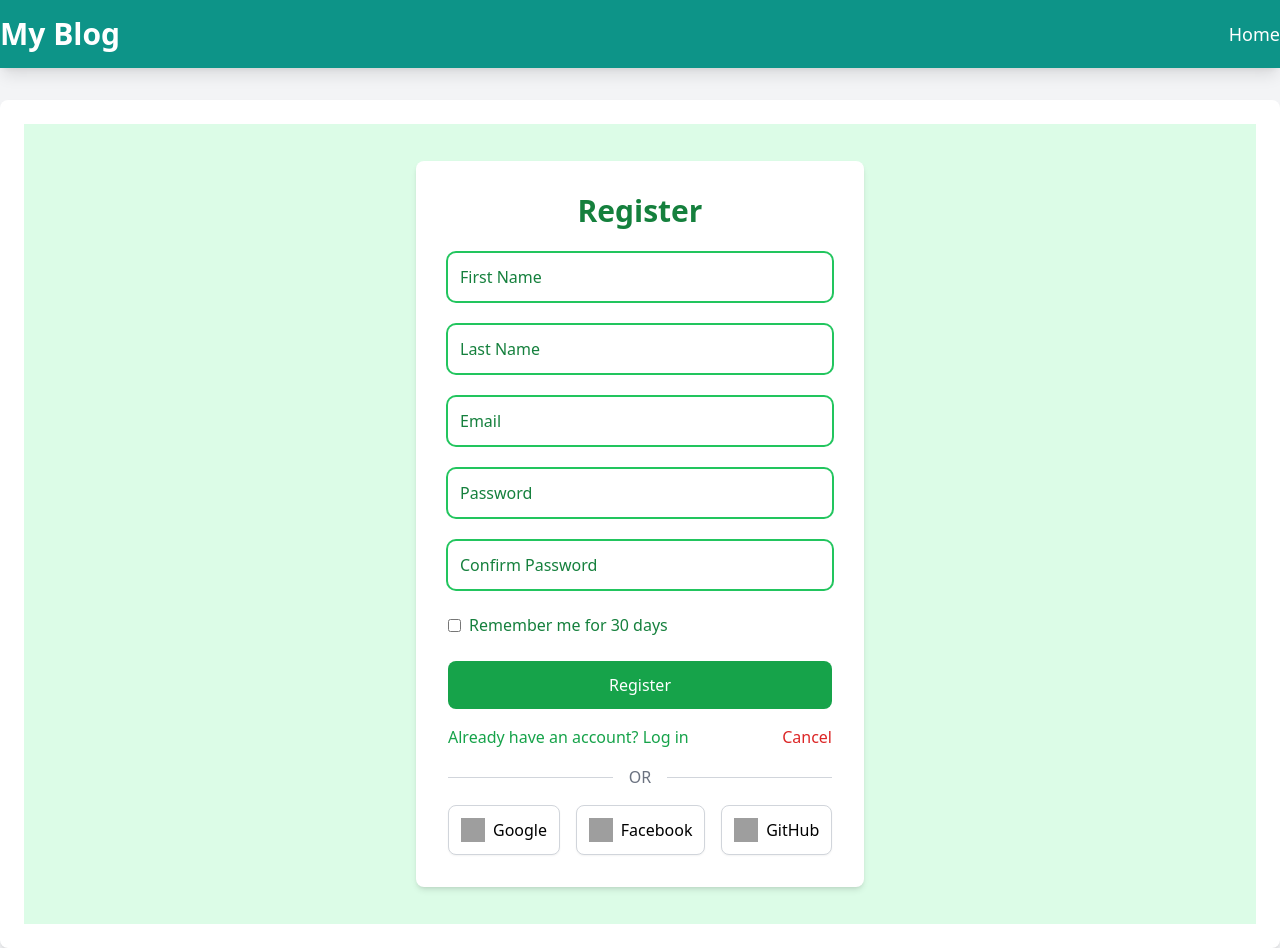
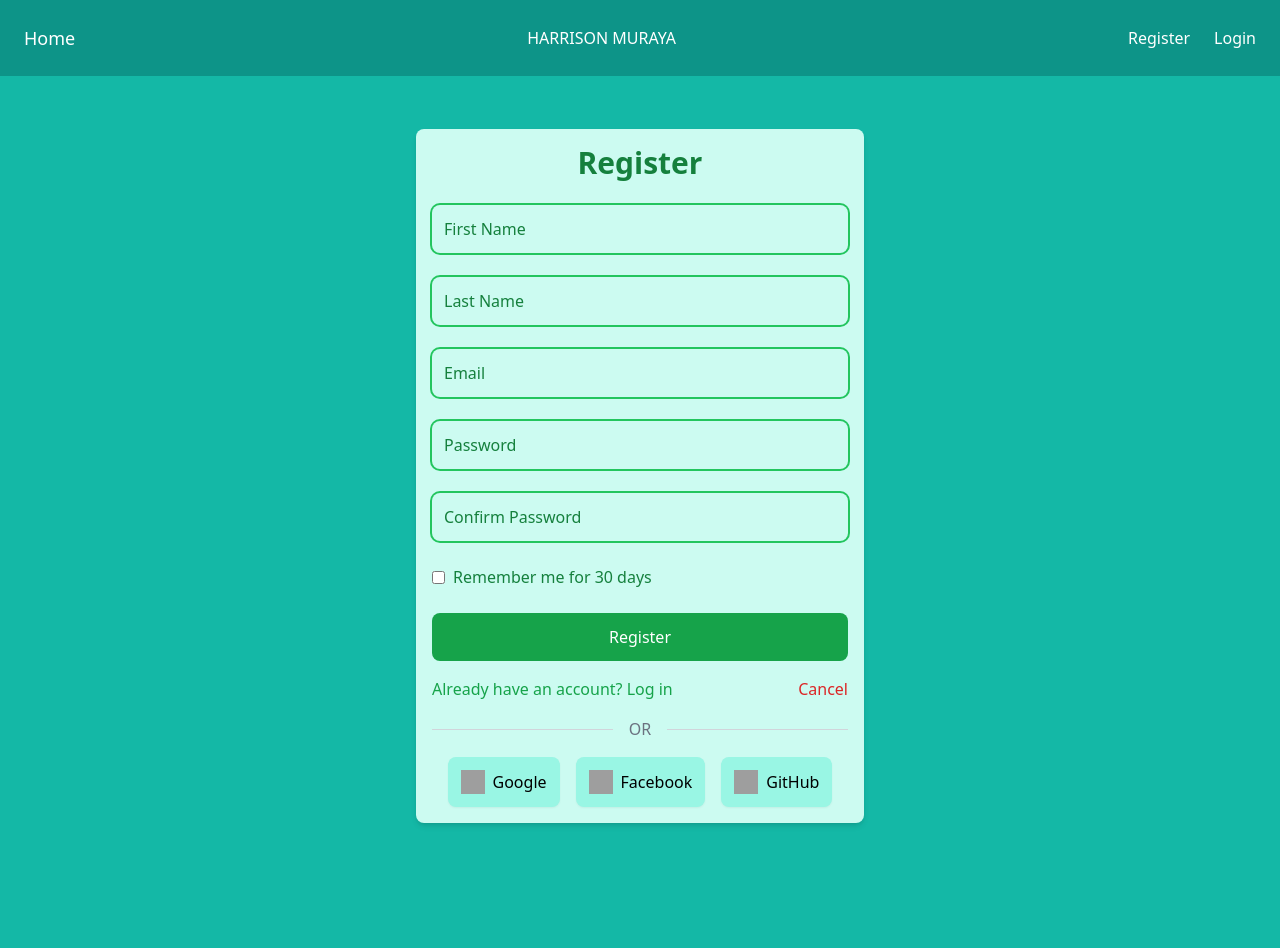
Before and after one commit to Harrison-Muraya/Django-crud, a Django app: page /register/ in a window 1280 px wide. After the commit the page ends 826 px from the top, so only its background shows below. Run offline with Django 5.2, Linux system fonts and the light colour scheme; some libraries are stand-ins or nearby versions; grey boxes are pictures that could not be loaded.

Commit message:
tailwind css

```diff
--- a/base/forms.py
+++ b/base/forms.py
@@ -24,8 +24,8 @@ class PostForm(forms.ModelForm):
         model = Post
         fields = ['title', 'content', 'author']
         widgets = {
-            'title': forms.TextInput(attrs={'class': 'w-full h-12 px-3 border rounded-lg focus:outline-none focus:ring-2 focus:ring-green-600'}),
-            'content': forms.Textarea(attrs={'class': 'w-full h-32 px-3 border rounded-lg focus:outline-none focus:ring-2 focus:ring-green-600'}),
+            'title': forms.TextInput(attrs={'class': 'w-full h-12 px-3 border rounded-lg focus:outline-none focus:ring-2 focus:ring-green-600 bg-teal-100'}),
+            'content': forms.Textarea(attrs={'class': 'w-full h-32 px-3 border rounded-lg focus:outline-none focus:ring-2 focus:ring-green-600 bg-teal-100'}),
         }
 
 
--- a/templates/base/base.html
+++ b/templates/base/base.html
@@ -6,29 +6,40 @@
     <script src="https://cdn.tailwindcss.com"></script>
     <title>My Blog</title>
 </head>
-<body class="bg-gray-100">
+<body >
+<section class="bg-teal-600 W-full p-x-0">
+    <!-- navbar -->
+    <nav class="relative container  mx-auto p-6 ">
+        <div class="flex items-center justify-between">
 
-    <!-- Header Section -->
-    <header class="bg-teal-600 text-white py-4 shadow-lg">
-        <div class="container mx-auto flex justify-between items-center">
-            <!-- Blog Title -->
-            <h1 class="text-3xl font-bold">
-                My Blog
-            </h1>
+            <div class="">
+                <a href="{% url 'post_list' %}" class="text-white text-lg hover:text-gray-200 transition-colors">Home</a>
+            </div>
 
-            <!-- Navigation -->
-            <nav>
-                <a href="{% url 'post_list' %}" class="text-white text-lg hover:text-gray-200 transition-colors">
-                    Home
-                </a>
-            </nav>
+            <div class="text-white">
+                <a href="">HARRISON MURAYA</a>
+            </div>
+
+            <div class="space-x-6 md:flex text-white">
+                <a href="{% url 'register' %}">Register</a>
+                <a href="#">Login</a>
+
+            </div>
+
         </div>
-    </header>
 
-    <!-- Main Content Section -->
-    <main class="container mx-auto mt-8 p-6 bg-white rounded-lg shadow-md">
-        {% block content %}{% endblock %}
-    </main>
+     </nav>
+</section>
+
+
+
+<!-- Main Content Section -->
+<main class="">
+    <div class="bg-teal-500 ">
+         {% block content %}{% endblock %}
+    </div>
+
+</main>
 
 </body>
 </html>
--- a/templates/base/post_confirm_delete.html
+++ b/templates/base/post_confirm_delete.html
@@ -1,8 +1,8 @@
 {% extends 'base/base.html' %}
 {% block content %}
-<div class="min-h-screen bg-gray-100 flex items-center justify-center py-8">
+<div class="min-h-screen  flex items-center justify-center py-8">
   <!-- Confirmation Container -->
-  <div class="w-full max-w-lg bg-white rounded-lg shadow-lg p-6 text-center">
+  <div class="w-full max-w-lg bg-teal-100 rounded-lg shadow-lg p-6 text-center">
     <!-- Heading -->
     <h2 class="text-2xl font-semibold text-red-600 mb-6">Are you sure you want to delete "{{ post.title }}"?</h2>
 
--- a/templates/base/post_details.html
+++ b/templates/base/post_details.html
@@ -1,10 +1,10 @@
 {% extends 'base/base.html' %}
 {% block content %}
-<div class="min-h-screen bg-gray-100 flex flex-col items-center py-8">
+<div class="min-h-screen flex flex-col items-center py-8">
   <!-- Post Container -->
-  <div class="w-full max-w-2xl bg-white rounded-lg shadow-lg p-6">
+  <div class="w-full max-w-2xl bg-teal-100  rounded-lg shadow-lg p-6">
     <!-- Post Title -->
-    <h2 class="text-3xl font-bold text-green-700 mb-4">{{ post.title }}</h2>
+    <h2 class="text-3xl font-bold text-green-900 mb-4">{{ post.title }}</h2>
 
     <!-- Post Content -->
     <p class="text-lg text-gray-700 mb-6">{{ post.content }}</p>
--- a/templates/base/post_form.html
+++ b/templates/base/post_form.html
@@ -1,7 +1,7 @@
 {% extends 'base/base.html' %}
 {% block content %}
-<div class="flex items-center justify-center min-h-screen bg-gray-100">
-  <div class="w-full max-w-lg bg-white p-8 rounded-lg shadow-lg">
+<div class="flex items-center justify-center min-h-screen">
+  <div class="w-full max-w-lg bg-teal-200 p-8 rounded-lg shadow-lg">
     <h2 class="text-2xl font-bold text-center text-green-700 mb-6">
       {{ form.instance.pk|yesno:"Edit Post,New Post" }}
     </h2>
@@ -11,7 +11,7 @@
       <!-- Iterate through the form fields and apply Tailwind classes -->
       {% for field in form %}
         <div class="mb-4">
-          <label for="{{ field.id_for_label }}" class="block text-sm font-medium text-gray-700">
+          <label for="{{ field.id_for_label }}" class="block text-sm font-medium text-teal-950">
             {{ field.label }}
           </label>
           {{ field }}
--- a/templates/base/register.html
+++ b/templates/base/register.html
@@ -14,8 +14,8 @@
 {% endif %}
 
 
-<div class="flex items-center justify-center h-screen bg-green-100">
-    <div class="w-full max-w-md mx-auto bg-white p-8 rounded-lg shadow-md grass-pattern">
+<div class="flex items-center justify-center h-screen ">
+    <div class="w-full max-w-md mx-auto bg-teal-100 p-4 rounded-lg shadow-md grass-pattern">
         <h2 class="text-3xl font-bold text-center text-green-700 mb-6">Register</h2>
 
         <form method="POST" action="">
@@ -26,7 +26,7 @@
                 <input type="text" id="firstname" name="firstname"
                     class="peer bg-transparent h-12 w-full rounded-lg text-green-700 placeholder-transparent ring-2 px-2 pt-4 ring-green-500 focus:ring-green-800 focus:outline-none"
                     placeholder="First Name"/>
-                <label for="firstname" class="absolute left-2 -top-2.5 text-sm text-green-600 bg-white px-1 peer-placeholder-shown:text-base peer-placeholder-shown:text-green-700 peer-placeholder-shown:top-3 peer-focus:-top-2.5 peer-focus:text-green-800 peer-focus:text-sm transition-all">First Name</label>
+                <label for="firstname" class="absolute left-2 -top-2.5 text-sm text-green-600 bg-teal-100 px-1 peer-placeholder-shown:text-base peer-placeholder-shown:text-green-700 peer-placeholder-shown:top-3 peer-focus:-top-2.5 peer-focus:text-green-800 peer-focus:text-sm transition-all">First Name</label>
             </div>
 
             <!-- Last Name -->
@@ -34,7 +34,7 @@
                 <input type="text" id="lastname" name="lastname"
                     class="peer bg-transparent h-12 w-full rounded-lg text-green-700 placeholder-transparent ring-2 px-2 pt-4 ring-green-500 focus:ring-green-800 focus:outline-none"
                     placeholder="Last Name"/>
-                <label for="lastname" class="absolute left-2 -top-2.5 text-sm text-green-600 bg-white px-1 peer-placeholder-shown:text-base peer-placeholder-shown:text-green-700 peer-placeholder-shown:top-3 peer-focus:-top-2.5 peer-focus:text-green-800 peer-focus:text-sm transition-all">Last Name</label>
+                <label for="lastname" class="absolute left-2 -top-2.5 text-sm text-green-600 bg-teal-100 px-1 peer-placeholder-shown:text-base peer-placeholder-shown:text-green-700 peer-placeholder-shown:top-3 peer-focus:-top-2.5 peer-focus:text-green-800 peer-focus:text-sm transition-all">Last Name</label>
             </div>
 
             <!-- Email -->
@@ -42,7 +42,7 @@
                 <input type="email" id="email" name="email"
                     class="peer bg-transparent h-12 w-full rounded-lg text-green-700 placeholder-transparent ring-2 px-2 pt-4 ring-green-500 focus:ring-green-800 focus:outline-none"
                     placeholder="Email"/>
-                <label for="email" class="absolute left-2 -top-2.5 text-sm text-green-600 bg-white px-1 peer-placeholder-shown:text-base peer-placeholder-shown:text-green-700 peer-placeholder-shown:top-3 peer-focus:-top-2.5 peer-focus:text-green-800 peer-focus:text-sm transition-all">Email</label>
+                <label for="email" class="absolute left-2 -top-2.5 text-sm text-green-600 bg-teal-100 px-1 peer-placeholder-shown:text-base peer-placeholder-shown:text-green-700 peer-placeholder-shown:top-3 peer-focus:-top-2.5 peer-focus:text-green-800 peer-focus:text-sm transition-all">Email</label>
             </div>
 
             <!-- Password -->
@@ -50,7 +50,7 @@
                 <input type="password" id="password" name="password"
                     class="peer bg-transparent h-12 w-full rounded-lg text-green-700 placeholder-transparent ring-2 px-2 pt-4 ring-green-500 focus:ring-green-800 focus:outline-none"
                     placeholder="Password"/>
-                <label for="password" class="absolute left-2 -top-2.5 text-sm text-green-600 bg-white px-1 peer-placeholder-shown:text-base peer-placeholder-shown:text-green-700 peer-placeholder-shown:top-3 peer-focus:-top-2.5 peer-focus:text-green-800 peer-focus:text-sm transition-all">Password</label>
+                <label for="password" class="absolute left-2 -top-2.5 text-sm text-green-600 bg-teal-100 px-1 peer-placeholder-shown:text-base peer-placeholder-shown:text-green-700 peer-placeholder-shown:top-3 peer-focus:-top-2.5 peer-focus:text-green-800 peer-focus:text-sm transition-all">Password</label>
             </div>
 
             <!-- Confirm Password -->
@@ -58,7 +58,7 @@
                 <input type="password" id="confirm_password" name="confirm_password"
                     class="peer bg-transparent h-12 w-full rounded-lg text-green-700 placeholder-transparent ring-2 px-2 pt-4 ring-green-500 focus:ring-green-800 focus:outline-none"
                     placeholder="Confirm Password"/>
-                <label for="confirm_password" class="absolute left-2 -top-2.5 text-sm text-green-600 bg-white px-1 peer-placeholder-shown:text-base peer-placeholder-shown:text-green-700 peer-placeholder-shown:top-3 peer-focus:-top-2.5 peer-focus:text-green-800 peer-focus:text-sm transition-all">Confirm Password</label>
+                <label for="confirm_password" class="absolute left-2 -top-2.5 text-sm text-green-600 bg-teal-100 px-1 peer-placeholder-shown:text-base peer-placeholder-shown:text-green-700 peer-placeholder-shown:top-3 peer-focus:-top-2.5 peer-focus:text-green-800 peer-focus:text-sm transition-all">Confirm Password</label>
             </div>
 
             <!-- Remember Me for 30 Days -->
@@ -87,15 +87,15 @@
 
             <!-- Social Sign In Options -->
             <div class="flex justify-center space-x-4">
-                <a href="#" class="bg-white border border-gray-300 shadow-sm p-3 rounded-lg flex items-center space-x-2 hover:bg-gray-50">
+                <a href="#" class="bg-teal-200 border border-transparent shadow-sm p-3 rounded-lg flex items-center space-x-2 hover:bg-teal-300">
                     <img src="https://cdn-icons-png.flaticon.com/512/2991/2991148.png" alt="Google" class="h-6 w-6">
                     <span>Google</span>
                 </a>
-                <a href="#" class="bg-white border border-gray-300 shadow-sm p-3 rounded-lg flex items-center space-x-2 hover:bg-gray-50">
+                <a href="#" class="bg-teal-200 border border-transparent shadow-sm p-3 rounded-lg flex items-center space-x-2 hover:bg-teal-300">
                     <img src="https://cdn-icons-png.flaticon.com/512/5968/5968764.png" alt="Facebook" class="h-6 w-6">
                     <span>Facebook</span>
                 </a>
-                <a href="#" class="bg-white border border-gray-300 shadow-sm p-3 rounded-lg flex items-center space-x-2 hover:bg-gray-50">
+                <a href="#" class="bg-teal-200 border border-transparent shadow-sm p-3 rounded-lg flex items-center space-x-2 hover:bg-teal-300">
                     <img src="https://cdn-icons-png.flaticon.com/512/733/733553.png" alt="GitHub" class="h-6 w-6">
                     <span>GitHub</span>
                 </a>
```
Also changed, not shown: templates/base/post_list.html (+4 -4 lines), db.sqlite3.
